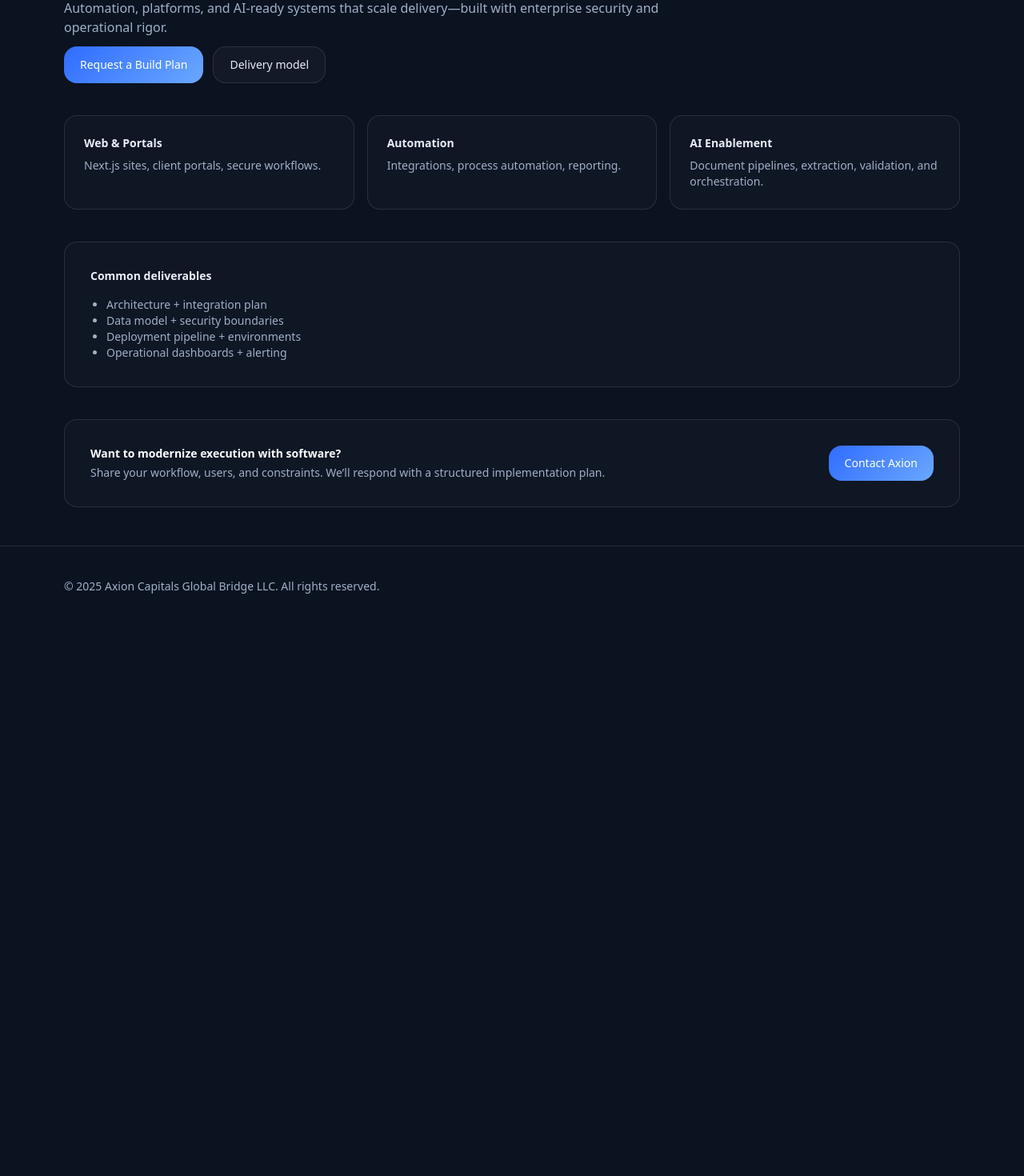
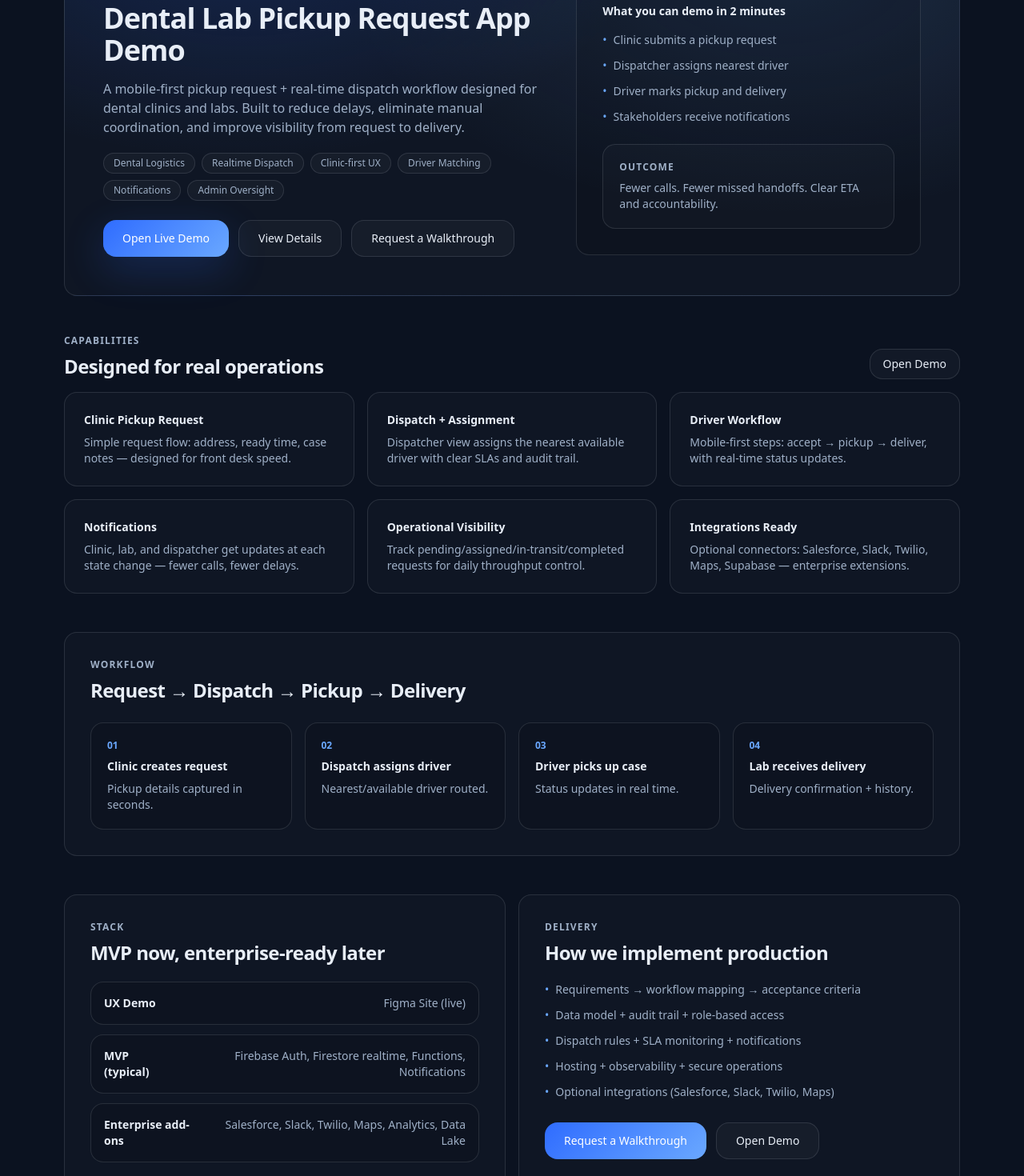
Before and after one commit to jacobzion/axioncapitals, a Next.js app: page /it-solutions in a window 1280 px wide. Shown: the part 200-1670 px from the top of the page at 80% size. Before the commit the page ends 983 px from the top, so only its background shows below. Built offline with nearby package versions, Linux system fonts and the light colour scheme.

Commit message:
Redesign IT Solutions as demo-centric landing page

```diff
--- a/app/it-solutions/page.tsx
+++ b/app/it-solutions/page.tsx
@@ -1,79 +1,320 @@
 import Link from "next/link";
+
+const DEMO_URL = "https://camel-glossy-16131483.figma.site/standalone-dentist";
+
+const chips = [
+  "Dental Logistics",
+  "Realtime Dispatch",
+  "Clinic-first UX",
+  "Driver Matching",
+  "Notifications",
+  "Admin Oversight",
+];
+
+const featureCards = [
+  {
+    title: "Clinic Pickup Request",
+    body: "Simple request flow: address, ready time, case notes — designed for front desk speed.",
+  },
+  {
+    title: "Dispatch + Assignment",
+    body: "Dispatcher view assigns the nearest available driver with clear SLAs and audit trail.",
+  },
+  {
+    title: "Driver Workflow",
+    body: "Mobile-first steps: accept → pickup → deliver, with real-time status updates.",
+  },
+  {
+    title: "Notifications",
+    body: "Clinic, lab, and dispatcher get updates at each state change — fewer calls, fewer delays.",
+  },
+  {
+    title: "Operational Visibility",
+    body: "Track pending/assigned/in-transit/completed requests for daily throughput control.",
+  },
+  {
+    title: "Integrations Ready",
+    body: "Optional connectors: Salesforce, Slack, Twilio, Maps, Supabase — enterprise extensions.",
+  },
+];
+
+const workflow = [
+  { step: "01", title: "Clinic creates request", body: "Pickup details captured in seconds." },
+  { step: "02", title: "Dispatch assigns driver", body: "Nearest/available driver routed." },
+  { step: "03", title: "Driver picks up case", body: "Status updates in real time." },
+  { step: "04", title: "Lab receives delivery", body: "Delivery confirmation + history." },
+];
+
+const stack = [
+  { k: "UX Demo", v: "Figma Site (live)" },
+  { k: "MVP (typical)", v: "Firebase Auth, Firestore realtime, Functions, Notifications" },
+  { k: "Enterprise add-ons", v: "Salesforce, Slack, Twilio, Maps, Analytics, Data Lake" },
+];
+
+function GlassCard({
+  title,
+  body,
+}: {
+  title: string;
+  body: string;
+}) {
+  return (
+    <div
+      className="rounded-2xl border p-6"
+      style={{
+        borderColor: "var(--line)",
+        background: "rgba(255,255,255,0.02)",
+      }}
+    >
+      <div className="text-sm font-semibold">{title}</div>
+      <div className="mt-2 text-sm" style={{ color: "var(--muted)" }}>
+        {body}
+      </div>
+    </div>
+  );
+}
 
 export default function ITSolutionsPage() {
   return (
-    <div className="space-y-10">
-      <header className="space-y-3">
+    <div className="space-y-12">
+      {/* HERO */}
+      <section
+        className="rounded-2xl border p-8 md:p-12"
+        style={{
+          borderColor: "var(--line)",
+          background:
+            "radial-gradient(900px 500px at 20% 0%, rgba(47,108,255,0.18), transparent 55%), radial-gradient(900px 500px at 80% 10%, rgba(106,168,255,0.14), transparent 60%), rgba(255,255,255,0.02)",
+        }}
+      >
+        <div className="flex flex-col gap-8 md:flex-row md:items-start md:justify-between">
+          <div className="space-y-4">
             <div className="text-xs font-semibold uppercase tracking-widest" style={{ color: "var(--muted)" }}>
-          Services
+              IT Solutions • Demo-driven Delivery
             </div>
-        <h1 className="text-3xl font-semibold tracking-tight">IT Solutions</h1>
-        <p className="max-w-3xl" style={{ color: "var(--muted)" }}>
-          Automation, platforms, and AI-ready systems that scale delivery—built with enterprise security and operational rigor.
+
+            <h1 className="text-3xl font-semibold tracking-tight md:text-4xl">
+              Dental Lab Pickup Request App Demo
+            </h1>
+
+            <p className="max-w-2xl text-sm md:text-base" style={{ color: "var(--muted)" }}>
+              A mobile-first pickup request + real-time dispatch workflow designed for dental clinics and labs.
+              Built to reduce delays, eliminate manual coordination, and improve visibility from request to delivery.
             </p>
 
-        <div className="flex flex-col gap-3 sm:flex-row">
+            <div className="flex flex-wrap gap-2 pt-1">
+              {chips.map((t) => (
+                <span
+                  key={t}
+                  className="inline-flex items-center rounded-full border px-3 py-1 text-xs font-medium"
+                  style={{
+                    borderColor: "var(--line)",
+                    background: "rgba(255,255,255,0.03)",
+                    color: "var(--muted)",
+                  }}
+                >
+                  {t}
+                </span>
+              ))}
+            </div>
+
+            <div className="flex flex-col gap-3 sm:flex-row pt-2">
+              <a
+                href={DEMO_URL}
+                target="_blank"
+                rel="noreferrer"
+                className="inline-flex items-center justify-center rounded-2xl px-6 py-3 text-sm font-medium text-white"
+                style={{
+                  background: "linear-gradient(135deg, var(--accent), var(--accent2))",
+                  boxShadow: "0 16px 50px rgba(47,108,255,0.22)",
+                }}
+              >
+                Open Live Demo
+              </a>
+
+              <Link
+                href="/it-solutions/dental-lab-pickup-demo"
+                className="inline-flex items-center justify-center rounded-2xl px-6 py-3 text-sm font-medium"
+                style={{
+                  border: "1px solid var(--line)",
+                  color: "var(--text)",
+                  background: "rgba(255,255,255,0.03)",
+                }}
+              >
+                View Details
+              </Link>
+
               <Link
                 href="/contact"
-            className="inline-flex items-center justify-center rounded-2xl px-5 py-3 text-sm font-medium text-white"
-            style={{ background: "linear-gradient(135deg, var(--accent), var(--accent2))" }}
+                className="inline-flex items-center justify-center rounded-2xl px-6 py-3 text-sm font-medium"
+                style={{
+                  border: "1px solid var(--line)",
+                  color: "var(--text)",
+                  background: "rgba(255,255,255,0.03)",
+                }}
               >
-            Request a Build Plan
-          </Link>
-          <Link
-            href="/about"
-            className="inline-flex items-center justify-center rounded-2xl px-5 py-3 text-sm font-medium"
-            style={{ border: "1px solid var(--line)", color: "var(--text)", background: "rgba(255,255,255,0.03)" }}
-          >
-            Delivery model
+                Request a Walkthrough
               </Link>
             </div>
-      </header>
+          </div>
 
-      <section className="grid gap-4 md:grid-cols-3">
-        {[
-          ["Web & Portals", "Next.js sites, client portals, secure workflows."],
-          ["Automation", "Integrations, process automation, reporting."],
-          ["AI Enablement", "Document pipelines, extraction, validation, and orchestration."],
-        ].map(([t, d]) => (
+          {/* Right panel */}
           <div
-            key={t}
-            className="rounded-2xl border p-6"
+            className="rounded-2xl border p-6 md:p-8 md:max-w-md"
+            style={{ borderColor: "var(--line)", background: "rgba(0,0,0,0.12)" }}
+          >
+            <div className="text-sm font-semibold">What you can demo in 2 minutes</div>
+            <ul className="mt-4 space-y-3 text-sm" style={{ color: "var(--muted)" }}>
+              <li className="flex gap-2">
+                <span style={{ color: "var(--accent2)" }}>•</span>
+                Clinic submits a pickup request
+              </li>
+              <li className="flex gap-2">
+                <span style={{ color: "var(--accent2)" }}>•</span>
+                Dispatcher assigns nearest driver
+              </li>
+              <li className="flex gap-2">
+                <span style={{ color: "var(--accent2)" }}>•</span>
+                Driver marks pickup and delivery
+              </li>
+              <li className="flex gap-2">
+                <span style={{ color: "var(--accent2)" }}>•</span>
+                Stakeholders receive notifications
+              </li>
+            </ul>
+
+            <div className="mt-6 rounded-2xl border p-5" style={{ borderColor: "var(--line)", background: "rgba(255,255,255,0.02)" }}>
+              <div className="text-xs font-semibold uppercase tracking-widest" style={{ color: "var(--muted)" }}>
+                Outcome
+              </div>
+              <div className="mt-2 text-sm" style={{ color: "var(--muted)" }}>
+                Fewer calls. Fewer missed handoffs. Clear ETA and accountability.
+              </div>
+            </div>
+          </div>
+        </div>
+      </section>
+
+      {/* FEATURES */}
+      <section className="space-y-4">
+        <div className="flex items-end justify-between gap-4">
+          <div>
+            <div className="text-xs font-semibold uppercase tracking-widest" style={{ color: "var(--muted)" }}>
+              Capabilities
+            </div>
+            <h2 className="mt-2 text-2xl font-semibold tracking-tight">Designed for real operations</h2>
+          </div>
+          <a
+            href={DEMO_URL}
+            target="_blank"
+            rel="noreferrer"
+            className="hidden sm:inline-flex items-center justify-center rounded-2xl px-4 py-2 text-sm font-medium"
+            style={{
+              border: "1px solid var(--line)",
+              color: "var(--text)",
+              background: "rgba(255,255,255,0.03)",
+            }}
+          >
+            Open Demo
+          </a>
+        </div>
+
+        <div className="grid gap-4 md:grid-cols-3">
+          {featureCards.map((f) => (
+            <GlassCard key={f.title} title={f.title} body={f.body} />
+          ))}
+        </div>
+      </section>
+
+      {/* WORKFLOW */}
+      <section
+        className="rounded-2xl border p-6 md:p-8"
         style={{ borderColor: "var(--line)", background: "rgba(255,255,255,0.02)" }}
       >
-            <div className="text-sm font-semibold">{t}</div>
+        <div className="text-xs font-semibold uppercase tracking-widest" style={{ color: "var(--muted)" }}>
+          Workflow
+        </div>
+        <h2 className="mt-2 text-2xl font-semibold tracking-tight">Request → Dispatch → Pickup → Delivery</h2>
+
+        <div className="mt-6 grid gap-4 md:grid-cols-4">
+          {workflow.map((w) => (
+            <div
+              key={w.step}
+              className="rounded-2xl border p-5"
+              style={{ borderColor: "var(--line)", background: "rgba(0,0,0,0.10)" }}
+            >
+              <div className="text-xs font-semibold" style={{ color: "var(--accent2)" }}>
+                {w.step}
+              </div>
+              <div className="mt-2 text-sm font-semibold">{w.title}</div>
               <div className="mt-2 text-sm" style={{ color: "var(--muted)" }}>
-              {d}
+                {w.body}
               </div>
             </div>
           ))}
+        </div>
       </section>
 
-      <section className="rounded-2xl border p-6 md:p-8" style={{ borderColor: "var(--line)", background: "rgba(255,255,255,0.02)" }}>
-        <div className="text-sm font-semibold">Common deliverables</div>
-        <ul className="mt-4 list-disc pl-5 text-sm" style={{ color: "var(--muted)" }}>
-          <li>Architecture + integration plan</li>
-          <li>Data model + security boundaries</li>
-          <li>Deployment pipeline + environments</li>
-          <li>Operational dashboards + alerting</li>
-        </ul>
-      </section>
+      {/* STACK / DELIVERY */}
+      <section className="grid gap-4 md:grid-cols-2">
+        <div
+          className="rounded-2xl border p-6 md:p-8"
+          style={{ borderColor: "var(--line)", background: "rgba(255,255,255,0.02)" }}
+        >
+          <div className="text-xs font-semibold uppercase tracking-widest" style={{ color: "var(--muted)" }}>
+            Stack
+          </div>
+          <h2 className="mt-2 text-2xl font-semibold tracking-tight">MVP now, enterprise-ready later</h2>
 
-      <section className="rounded-2xl border p-6 md:p-8" style={{ borderColor: "var(--line)", background: "rgba(255,255,255,0.02)" }}>
-        <div className="flex flex-col gap-4 md:flex-row md:items-center md:justify-between">
-          <div>
-            <div className="text-sm font-semibold text-white">Want to modernize execution with software?</div>
-            <div className="mt-1 text-sm" style={{ color: "var(--muted)" }}>
-              Share your workflow, users, and constraints. We’ll respond with a structured implementation plan.
+          <div className="mt-5 space-y-3">
+            {stack.map((s) => (
+              <div key={s.k} className="flex items-start justify-between gap-4 rounded-2xl border p-4"
+                style={{ borderColor: "var(--line)", background: "rgba(0,0,0,0.10)" }}
+              >
+                <div className="text-sm font-semibold">{s.k}</div>
+                <div className="text-sm text-right" style={{ color: "var(--muted)" }}>
+                  {s.v}
                 </div>
               </div>
+            ))}
+          </div>
+        </div>
+
+        <div
+          className="rounded-2xl border p-6 md:p-8"
+          style={{ borderColor: "var(--line)", background: "rgba(255,255,255,0.02)" }}
+        >
+          <div className="text-xs font-semibold uppercase tracking-widest" style={{ color: "var(--muted)" }}>
+            Delivery
+          </div>
+          <h2 className="mt-2 text-2xl font-semibold tracking-tight">How we implement production</h2>
+
+          <ul className="mt-5 space-y-3 text-sm" style={{ color: "var(--muted)" }}>
+            <li className="flex gap-2"><span style={{ color: "var(--accent2)" }}>•</span>Requirements → workflow mapping → acceptance criteria</li>
+            <li className="flex gap-2"><span style={{ color: "var(--accent2)" }}>•</span>Data model + audit trail + role-based access</li>
+            <li className="flex gap-2"><span style={{ color: "var(--accent2)" }}>•</span>Dispatch rules + SLA monitoring + notifications</li>
+            <li className="flex gap-2"><span style={{ color: "var(--accent2)" }}>•</span>Hosting + observability + secure operations</li>
+            <li className="flex gap-2"><span style={{ color: "var(--accent2)" }}>•</span>Optional integrations (Salesforce, Slack, Twilio, Maps)</li>
+          </ul>
+
+          <div className="mt-7 flex flex-col gap-3 sm:flex-row">
             <Link
               href="/contact"
-            className="inline-flex items-center justify-center rounded-2xl px-5 py-3 text-sm font-medium text-white"
+              className="inline-flex items-center justify-center rounded-2xl px-6 py-3 text-sm font-medium text-white"
               style={{ background: "linear-gradient(135deg, var(--accent), var(--accent2))" }}
             >
-            Contact Axion
+              Request a Walkthrough
             </Link>
+
+            <a
+              href={DEMO_URL}
+              target="_blank"
+              rel="noreferrer"
+              className="inline-flex items-center justify-center rounded-2xl px-6 py-3 text-sm font-medium"
+              style={{ border: "1px solid var(--line)", color: "var(--text)", background: "rgba(255,255,255,0.03)" }}
+            >
+              Open Demo
+            </a>
+          </div>
         </div>
       </section>
     </div>
```
Lines whose indentation alone changed are shown as unchanged.
